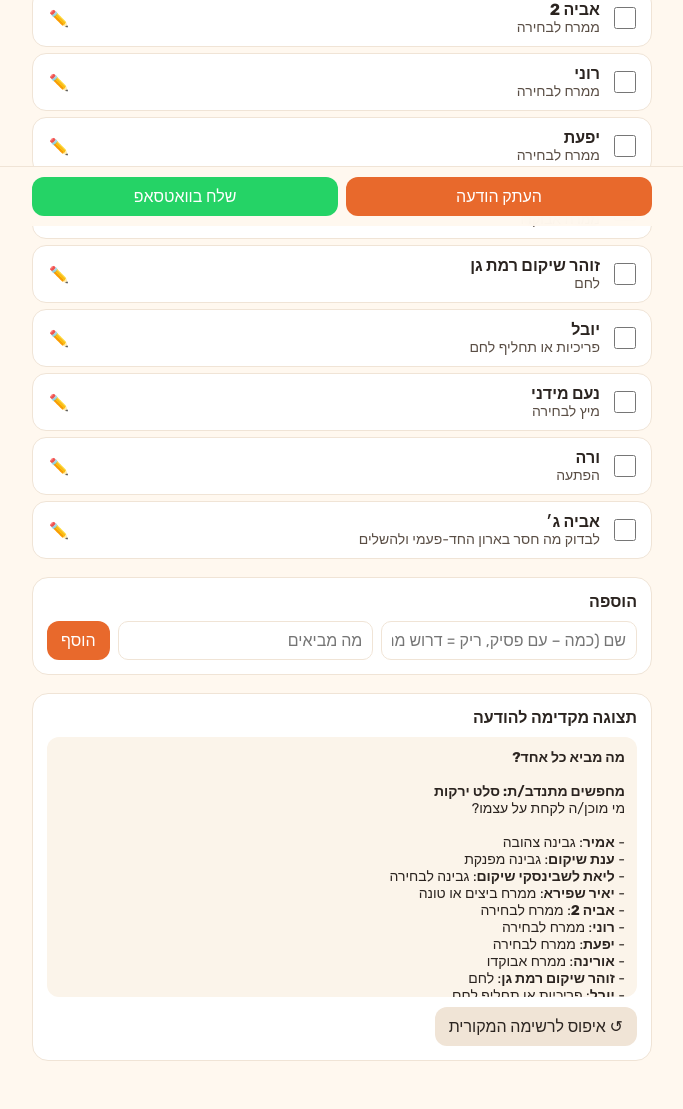
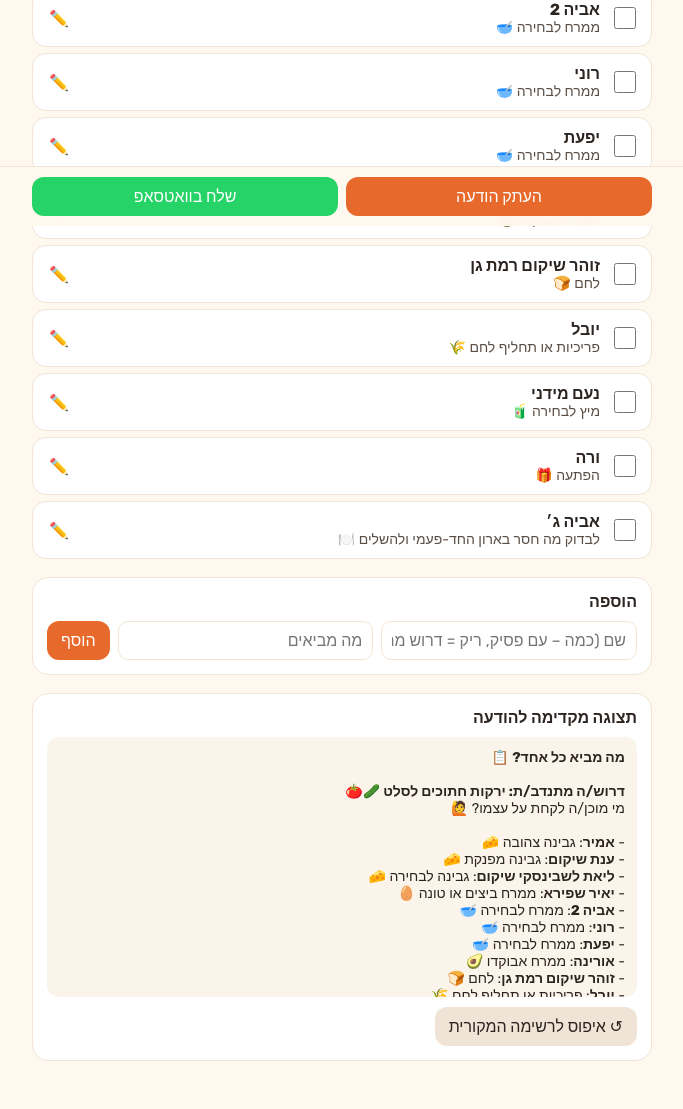
Before and after one commit to amirtishbi/food, a plain HTML site: page index.html in a window 1280 px wide. Shown: the part 574-1683 px from the top of the page, without its empty margins (298-981 px from the left). Drawn offline with Linux system fonts and the light colour scheme.

Commit message:
אימוג'ים מתונים, דגש על ירקות ועל מי לא מגיע, הערה על תקציב
Co-Authored-By: Claude Opus 5.5 <noreply@anthropic.com>
Claude-Session: https://claude.ai/code/session_01MxprTWTiGHnMA8abZrYv47

```diff
--- a/index.html
+++ b/index.html
@@ -114,22 +114,22 @@ pre{white-space:pre-wrap;font-family:inherit;background:#fbf4ea;border-radius:12
 
 <script>
 const DEFAULT=[
- {p:['אמיר'],w:'גבינה צהובה'},
- {p:['ענת שיקום'],w:'גבינה מפנקת'},
- {p:['ליאת לשבינסקי שיקום'],w:'גבינה לבחירה'},
- {p:['יאיר שפירא'],w:'ממרח ביצים או טונה'},
- {p:['אביה 2'],w:'ממרח לבחירה'},
- {p:['רוני'],w:'ממרח לבחירה'},
- {p:['יפעת'],w:'ממרח לבחירה'},
- {p:['אורינה'],w:'ממרח אבוקדו'},
- {p:['זוהר שיקום רמת גן'],w:'לחם'},
- {p:['יובל'],w:'פריכיות או תחליף לחם'},
- {p:['נעם מידני'],w:'מיץ לבחירה'},
- {p:['ורה'],w:'הפתעה'},
- {p:['אביה ג׳'],w:'לבדוק מה חסר בארון החד-פעמי ולהשלים'},
- {p:[],w:'סלט ירקות'}
+ {p:['אמיר'],w:'גבינה צהובה 🧀'},
+ {p:['ענת שיקום'],w:'גבינה מפנקת 🧀'},
+ {p:['ליאת לשבינסקי שיקום'],w:'גבינה לבחירה 🧀'},
+ {p:['יאיר שפירא'],w:'ממרח ביצים או טונה 🥚'},
+ {p:['אביה 2'],w:'ממרח לבחירה 🥣'},
+ {p:['רוני'],w:'ממרח לבחירה 🥣'},
+ {p:['יפעת'],w:'ממרח לבחירה 🥣'},
+ {p:['אורינה'],w:'ממרח אבוקדו 🥑'},
+ {p:['זוהר שיקום רמת גן'],w:'לחם 🍞'},
+ {p:['יובל'],w:'פריכיות או תחליף לחם 🌾'},
+ {p:['נעם מידני'],w:'מיץ לבחירה 🧃'},
+ {p:['ורה'],w:'הפתעה 🎁'},
+ {p:['אביה ג׳'],w:'לבדוק מה חסר בארון החד-פעמי ולהשלים 🍽️'},
+ {p:[],w:'ירקות חתוכים לסלט 🥒🍅'}
 ];
-const KEY='food-list-v6';
+const KEY='food-list-v7';
 let items, editIdx=null, sel=new Set(), extra=[];
 const $=id=>document.getElementById(id);
 const clone=o=>JSON.parse(JSON.stringify(o));
@@ -169,13 +169,14 @@ function render(){
 }
 
 function buildMsg(){
- let t='*מה מביא כל אחד?*\n\n';
+ let t='*מה מביא כל אחד?* 📋\n\n';
  const vol=items.filter(needVol);
- if(vol.length)t+=`*מחפשים מתנדב/ת: ${vol.map(v=>v.w).join(', ')}*\nמי מוכן/ה לקחת על עצמו?\n\n`;
+ if(vol.length)t+=`*דרוש/ה מתנדב/ת: ${vol.map(v=>v.w).join(', ')}*\nמי מוכן/ה לקחת על עצמו? 🙋\n\n`;
  items.filter(i=>rank(i)===0).forEach(i=>t+=`- *${heJoin(i.p)}*: ${i.w}\n`);
  const open=items.filter(isOpen);
  if(open.length)t+=`\nעוד לא נקבע: ${open.flatMap(o=>o.p).join(', ')}\n`;
- t+='\nמישהו לא מגיע לישיבה? עדכנו בבקשה\n';
+ t+='\n_לא צריך להגזים ולא לקנות דברים יקרים. מי שמביא גבינה או ממרח מוזמן לגוון ולהביא משהו שהוא אוהב במיוחד_ 😊\n';
+ t+='\n*מישהו לא מגיע לישיבה? חשוב לעדכן כאן בקבוצה* 🙏\n';
  t+='\nאם פספסתי מישהו או משהו, אז וואלה קורה';
  $('preview').innerHTML=esc(t).replace(/\*([^*\n]+)\*/g,'<b>$1</b>').replace(/_([^_\n]+)_/g,'<i>$1</i>');
  $('waBtn').href='https://wa.me/?text='+encodeURIComponent(t);
```
